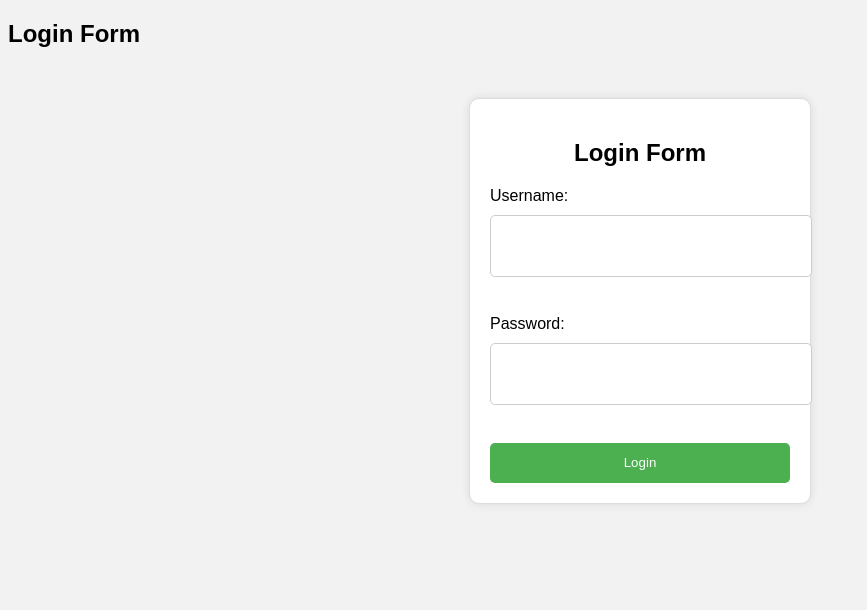
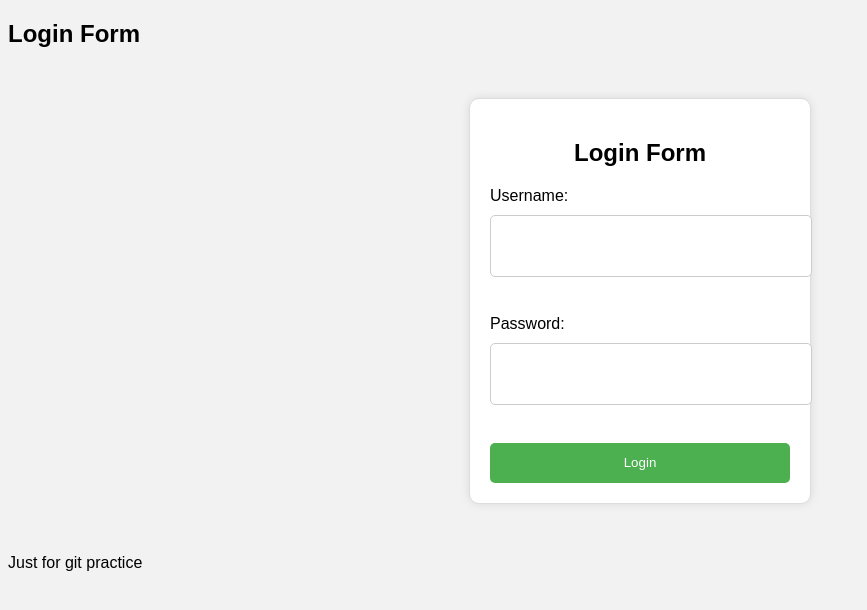
Before and after one commit to clemcloud/git-practice, a plain HTML site: page index.html in a window 1280 px wide. Shown: the whole page, without its empty margins (0-867 px from the left). Drawn offline with Linux system fonts and the light colour scheme.

Commit message:
Added a paragrapgh

```diff
--- a/index.html
+++ b/index.html
@@ -19,6 +19,8 @@
 			<input type="submit" value="Login">
 		</form>
 	</div>
+
+    <p>Just for git practice</p>
 </body>
 
 
```
